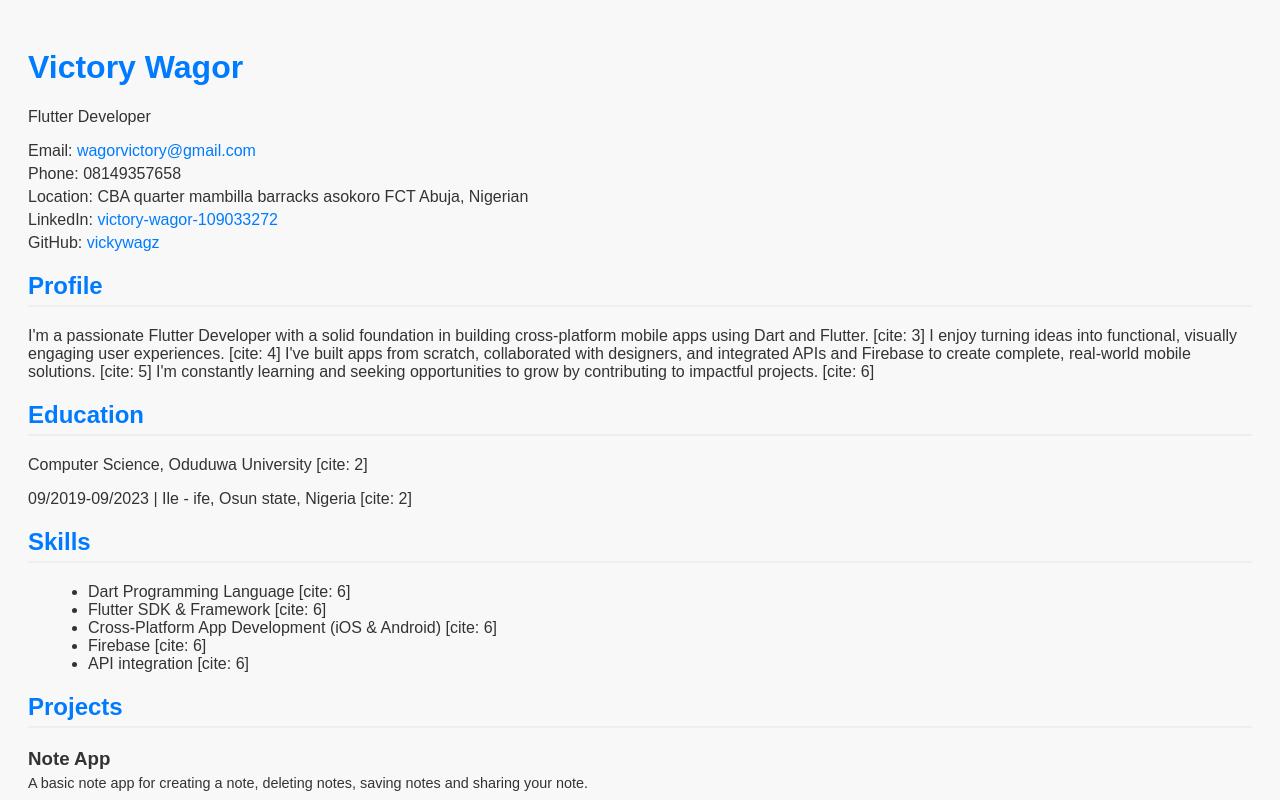
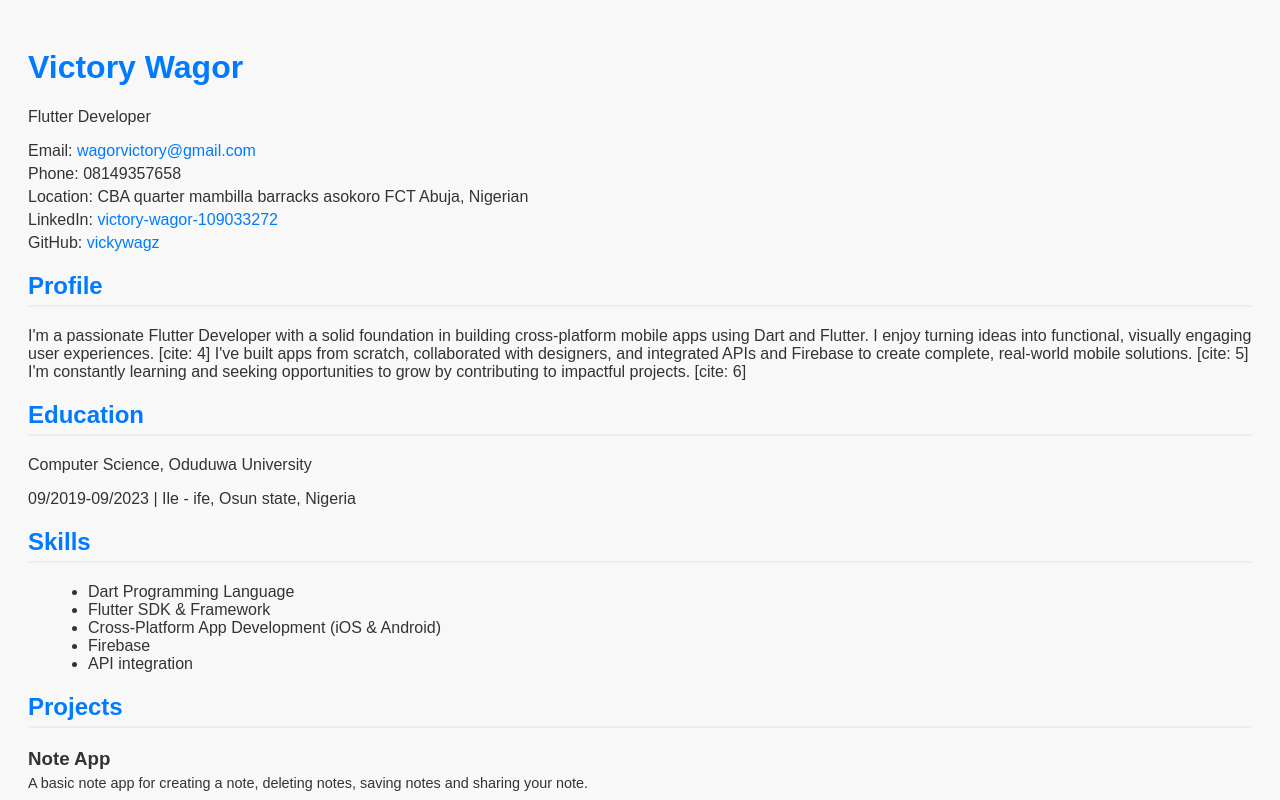
Before and after one commit to vickywagz/my-portfolio, a plain HTML site: page index.html in a window 1280 px wide. Shown: the top 800 px of the page. Drawn offline with Linux system fonts and the light colour scheme.

Commit message:
Update index.html

```diff
--- a/index.html
+++ b/index.html
@@ -59,19 +59,19 @@
     </div>
 
     <h2 class="section-header">Profile</h2>
-    <p>I'm a passionate Flutter Developer with a solid foundation in building cross-platform mobile apps using Dart and Flutter. [cite: 3] I enjoy turning ideas into functional, visually engaging user experiences. [cite: 4] I've built apps from scratch, collaborated with designers, and integrated APIs and Firebase to create complete, real-world mobile solutions. [cite: 5] I'm constantly learning and seeking opportunities to grow by contributing to impactful projects. [cite: 6]</p>
+    <p>I'm a passionate Flutter Developer with a solid foundation in building cross-platform mobile apps using Dart and Flutter. I enjoy turning ideas into functional, visually engaging user experiences. [cite: 4] I've built apps from scratch, collaborated with designers, and integrated APIs and Firebase to create complete, real-world mobile solutions. [cite: 5] I'm constantly learning and seeking opportunities to grow by contributing to impactful projects. [cite: 6]</p>
 
     <h2 class="section-header">Education</h2>
-    <p>Computer Science, Oduduwa University [cite: 2]</p>
-    <p>09/2019-09/2023 | Ile - ife, Osun state, Nigeria [cite: 2]</p>
+    <p>Computer Science, Oduduwa University</p>
+    <p>09/2019-09/2023 | Ile - ife, Osun state, Nigeria</p>
 
     <h2 class="section-header">Skills</h2>
     <ul>
-      <li>Dart Programming Language [cite: 6]</li>
-      <li>Flutter SDK & Framework [cite: 6]</li>
-      <li>Cross-Platform App Development (iOS & Android) [cite: 6]</li>
-      <li>Firebase [cite: 6]</li>
-      <li>API integration [cite: 6]</li>
+      <li>Dart Programming Language</li>
+      <li>Flutter SDK & Framework</li>
+      <li>Cross-Platform App Development (iOS & Android)</li>
+      <li>Firebase</li>
+      <li>API integration</li>
     </ul>
 
     <h2 class="section-header">Projects</h2>
```
